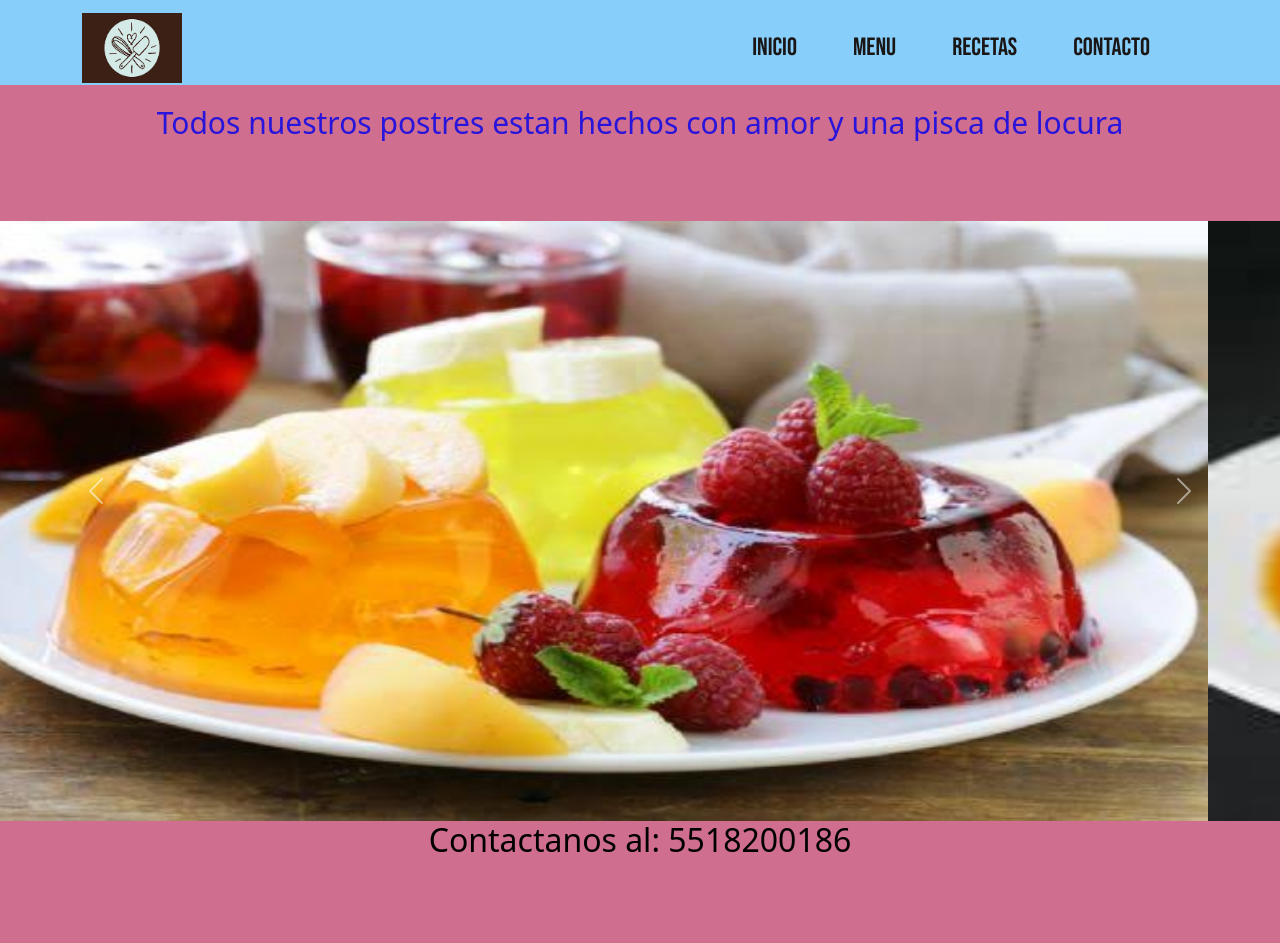
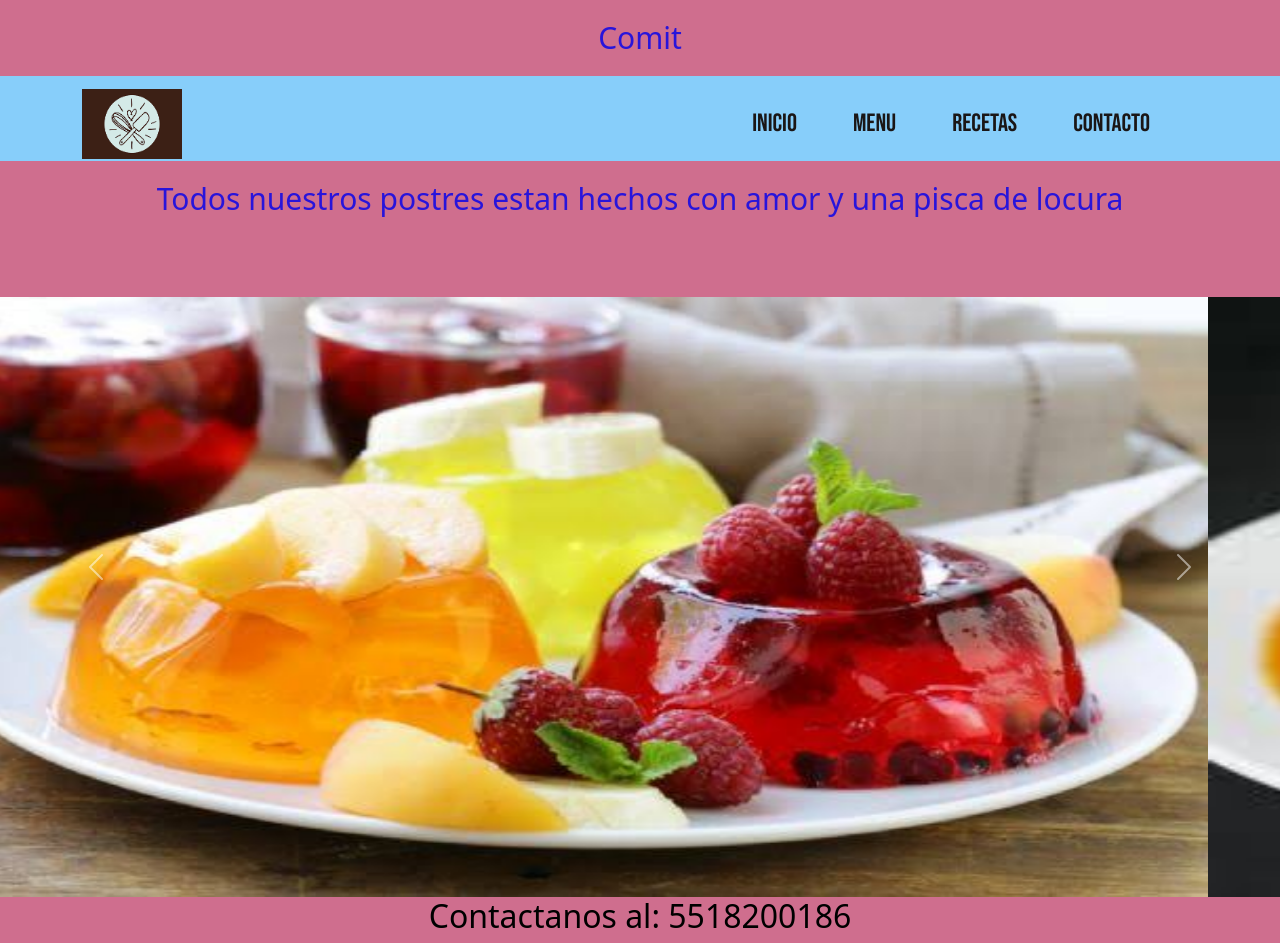
Before and after one commit to daph93/Daph93.github.io, a plain HTML site: page index.html in a window 1280 px wide. Before the commit the page ends 867 px from the top, so only its background shows below. Drawn offline with nearby package versions, Linux system fonts and the light colour scheme; a web font is replaced by a local one.

Commit message:
Se agrego un h1 en el index

```diff
--- a/index.html
+++ b/index.html
@@ -10,6 +10,9 @@
     <link rel="stylesheet" href="style.css">
     <title>Postres Dafne</title>
 </head>
+<div>
+    <h1>Comit</h1>
+</div>
 
 <body>
     <header class="header">
```
